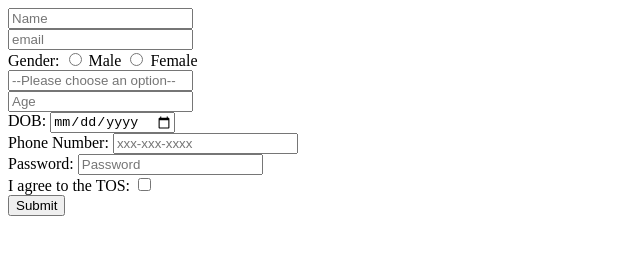
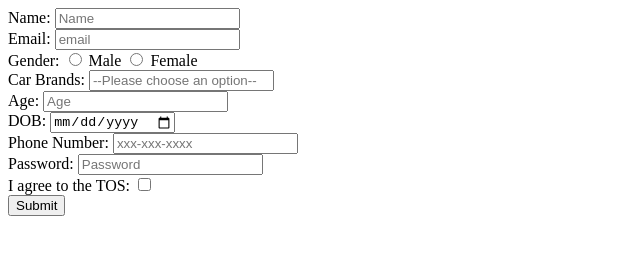
Before and after one commit to acciojob/signup-form-car-Manisha2505, a website: page main.html in a window 1280 px wide. Shown: the whole page, without its empty margins (0-640 px from the left). Drawn offline with Linux system fonts and the light colour scheme.

Commit message:
created a submission

```diff
--- a/main.html
+++ b/main.html
@@ -8,16 +8,16 @@
 
 <body>
 	<form method="post">
-		<!-- <lable for="name">Name: </lable> -->
-		<input type="text" required="required" id="name" placeholder="Name"></br>
-		<!-- <lable for="email">Email: </lable> -->
-		<input type="text" required="required" id="email" placeholder="email"></br>
+		<lable for="Name">Name: </lable>
+		<input type="text" required="required" id="Name" placeholder="Name"></br>
+		<lable for="Email">Email: </lable>
+		<input type="text" required="required" id="Email" placeholder="email"></br>
 		<lable for="Gender">Gender: </lable>
 		<input type="radio" required="required" id="gender_m">  <lable for="gender_m">Male</lable>
 		<input type="radio" required="required" id="gender_f">  <lable for="gender_f">Female</lable></br>
-		<!-- <lable for="cars">Car Brands: </lable> -->
+		<lable for="cars">Car Brands: </lable>
 		<input type="Select" required="required" id="cars" placeholder="--Please choose an option--"></br>
-		<!-- <lable for="age">Age: </lable> -->
+		<lable for="age">Age: </lable>
 		<input type="number" required="required" id="age" placeholder="Age"></br>
 		<lable for="dob">DOB: </lable><input type="date" required="required" id="dob" placeholder="-"></br>
 		<lable for="tel">Phone Number: </lable><input type="tel" id="tel" placeholder="xxx-xxx-xxxx"></br>
```
